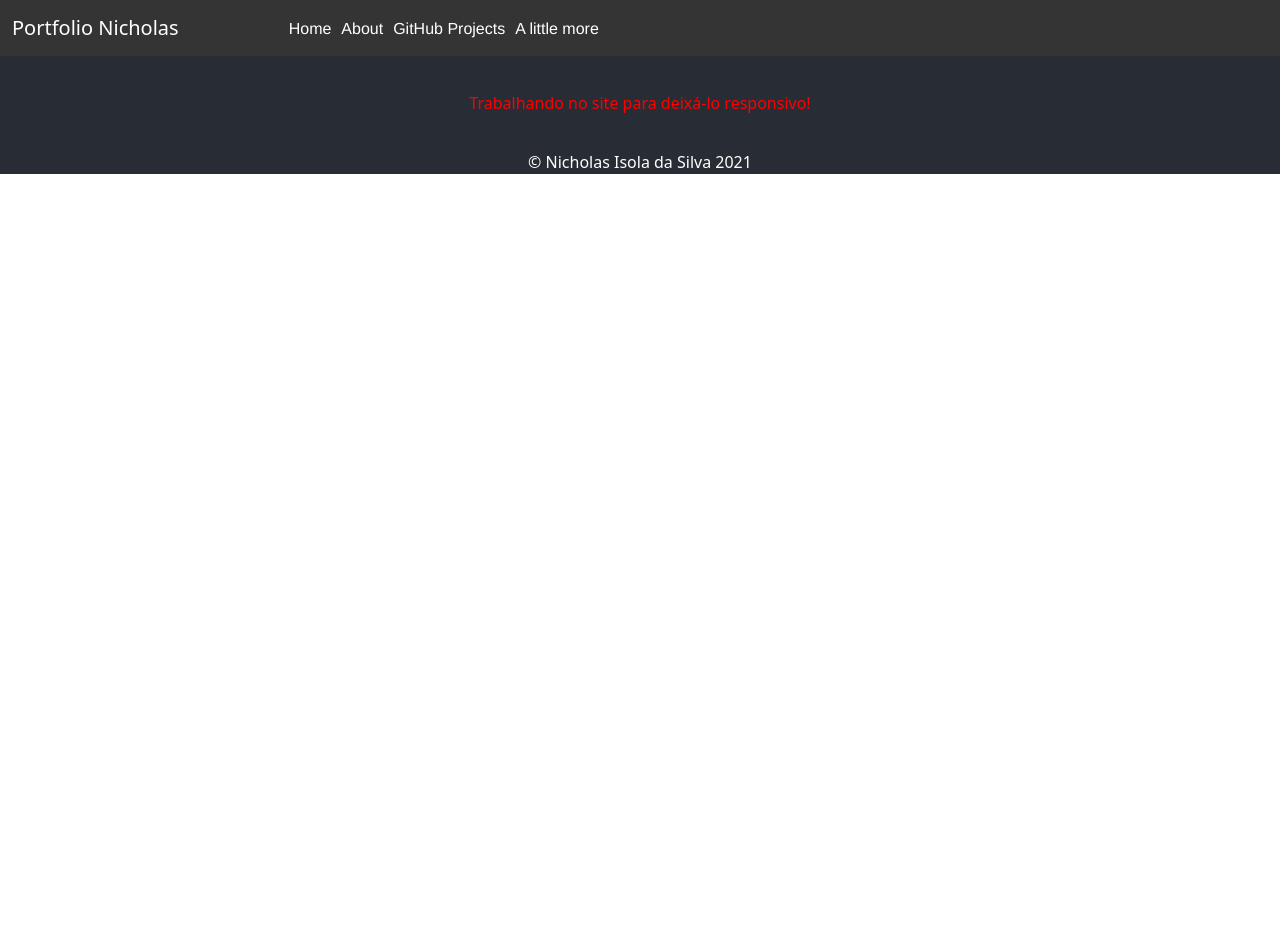
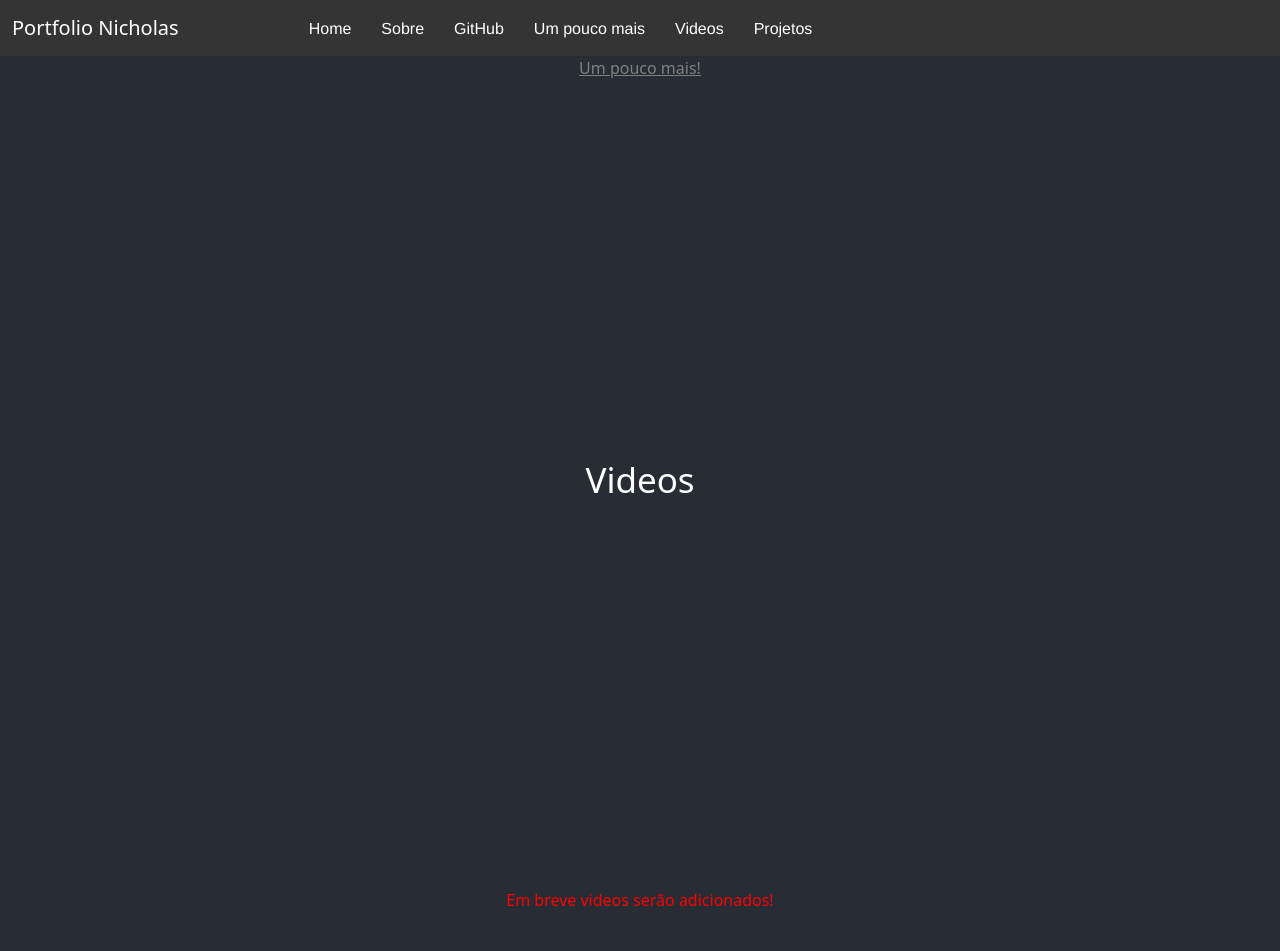
Before and after one commit to Thoks10a/portfolio-nicholas, a React (Create React App) app: page /videos in a window 1280 px wide. Shown: the top 951 px of the page. Before the commit the page ends 800 px from the top, so only its background shows below. Built offline with nearby package versions, Linux system fonts and the light colour scheme.

Commit message:
Videos and Projetos

```diff
--- a/package.json
+++ b/package.json
@@ -18,7 +18,7 @@
     "web-vitals": "^1.1.2"
   },
   "scripts": {
-    "start": "react-scripts start",
+    "start": "npm start",
     "build": "react-scripts build",
     "test": "react-scripts test",
     "eject": "react-scripts eject"
--- a/src/App.js
+++ b/src/App.js
@@ -18,7 +18,7 @@ function App() {
             <div className="routes">
                 <Routes></Routes>
             </div>
-            <p
+            {/* <p
                 style={{
                     display: 'flex',
                     'align-items': 'center',
@@ -31,7 +31,7 @@ function App() {
                 }}
             >
                 Trabalhando no site para deixá-lo responsivo!
-            </p>
+            </p> */}
             <p
                 style={{
                     display: 'flex',
--- a/src/components/home/home.js
+++ b/src/components/home/home.js
@@ -32,6 +32,10 @@ const pStyle = {
 };
 
 function Home() {
+    const scroll = () => {
+        document.getElementById('foto').scrollIntoView();
+    };
+    window.onload = scroll;
     return (
         <div className="container">
             <h1 className="title">
@@ -39,7 +43,7 @@ function Home() {
             </h1>
             <div className="box-one">
                 <div className="box box-blocky">
-                    <div className="image box-blocky">
+                    <div className="image box-blocky" id="foto">
                         <img src={perfil} alt=""></img>
                     </div>
                     <h3 style={h1Style}>
--- /dev/null
+++ b/src/components/projetos/projetos.js
@@ -0,0 +1,33 @@
+import React from 'react';
+
+import { Link } from 'react-router-dom';
+
+export default function Projetos() {
+    return (
+        <div className="container-umpoucomais">
+            <Link
+                to="/videos"
+                style={{
+                    display: 'flex',
+                    'align-items': 'center',
+                    'justify-content': 'center',
+                    color: 'gray',
+                }}
+            >
+                Videos
+            </Link>
+            <h1 className="title-umpoucomais">Projetos</h1>
+            <div
+                className="box-one-umpoucomais"
+                style={{
+                    display: 'flex',
+                    'align-items': 'center',
+                    'justify-content': 'center',
+                    color: 'red',
+                }}
+            >
+                Em breve projetos serão adicionados!
+            </div>
+        </div>
+    );
+}
--- a/src/components/routes/routes.js
+++ b/src/components/routes/routes.js
@@ -7,6 +7,8 @@ import Home from '../home/home';
 import About from '../about/about';
 import GithubProjects from '../githubProjects/githubProjects';
 import UmPoucoMais from '../UmPoucoMais/UmPoucoMais';
+import Videos from '../videos/Videos';
+import Projetos from '../projetos/projetos';
 
 import ScrollToTop from './ScrollToTop';
 
@@ -41,6 +43,10 @@ const linkStyle = {
     'margin-left': '10px',
 };
 
+const tilespace = {
+    'margin-left': '20px',
+};
+
 const Routes = () => {
     const [isOpen, setIsOpen] = useState(false);
 
@@ -56,19 +62,23 @@ const Routes = () => {
                         <NavbarToggler onClick={toggle} />
                         <Collapse isOpen={isOpen} navbar>
                             <Nav className="me-auto" navbar>
-                                <NavItem>
+                                <NavItem style={tilespace}>
                                     {/* <NavLink href="/">Home</NavLink> */}
-                                    <Link to={'/'} style={linkStyle}>
+                                    <Link
+                                        to={'/'}
+                                        href="#foto"
+                                        style={linkStyle}
+                                    >
                                         Home
                                     </Link>
                                 </NavItem>
-                                <NavItem>
+                                <NavItem style={tilespace}>
                                     {/* <NavLink href="/about">About</NavLink> */}
                                     <Link to={'/about'} style={linkStyle}>
-                                        About
+                                        Sobre
                                     </Link>
                                 </NavItem>
-                                <NavItem>
+                                <NavItem style={tilespace}>
                                     {/* <NavLink href="/githubprojects">
                                         GitHub Projects
                                     </NavLink> */}
@@ -76,15 +86,31 @@ const Routes = () => {
                                         to={'/githubprojects'}
                                         style={linkStyle}
                                     >
-                                        GitHub Projects
+                                        GitHub
                                     </Link>
                                 </NavItem>
-                                <NavItem>
+                                <NavItem style={tilespace}>
                                     {/* <NavLink href="/UmPoucoMais">
                                         Um pouco mais
                                     </NavLink> */}
                                     <Link to={'/UmPoucoMais'} style={linkStyle}>
-                                        A little more
+                                        Um pouco mais
+                                    </Link>
+                                </NavItem>
+                                <NavItem style={tilespace}>
+                                    {/* <NavLink href="/UmPoucoMais">
+                                        Um pouco mais
+                                    </NavLink> */}
+                                    <Link to={'/videos'} style={linkStyle}>
+                                        Videos
+                                    </Link>
+                                </NavItem>
+                                <NavItem style={tilespace}>
+                                    {/* <NavLink href="/UmPoucoMais">
+                                        Um pouco mais
+                                    </NavLink> */}
+                                    <Link to={'/projetos'} style={linkStyle}>
+                                        Projetos
                                     </Link>
                                 </NavItem>
                             </Nav>
@@ -99,6 +125,8 @@ const Routes = () => {
                     exact
                 />
                 <Route component={UmPoucoMais} path="/UmPoucoMais" exact />
+                <Route component={Videos} path="/videos" exact />
+                <Route component={Projetos} path="/projetos" exact />
             </ScrollToTop>
         </BrowserRouter>
     );
--- /dev/null
+++ b/src/components/videos/Videos.js
@@ -0,0 +1,33 @@
+import React from 'react';
+
+import { Link } from 'react-router-dom';
+
+export default function Videos() {
+    return (
+        <div className="container-umpoucomais">
+            <Link
+                to="/UmPoucoMais"
+                style={{
+                    display: 'flex',
+                    'align-items': 'center',
+                    'justify-content': 'center',
+                    color: 'gray',
+                }}
+            >
+                Um pouco mais!
+            </Link>
+            <h1 className="title-umpoucomais">Videos</h1>
+            <div
+                className="box-one-umpoucomais"
+                style={{
+                    display: 'flex',
+                    'align-items': 'center',
+                    'justify-content': 'center',
+                    color: 'red',
+                }}
+            >
+                Em breve videos serão adicionados!
+            </div>
+        </div>
+    );
+}
```
Also changed, not shown: 1 other file (tests, documents, lock files or other folders).
